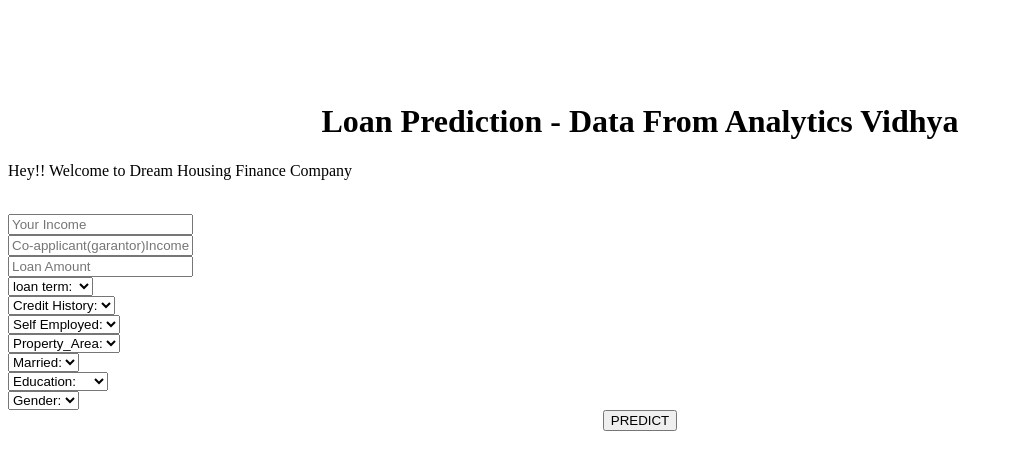
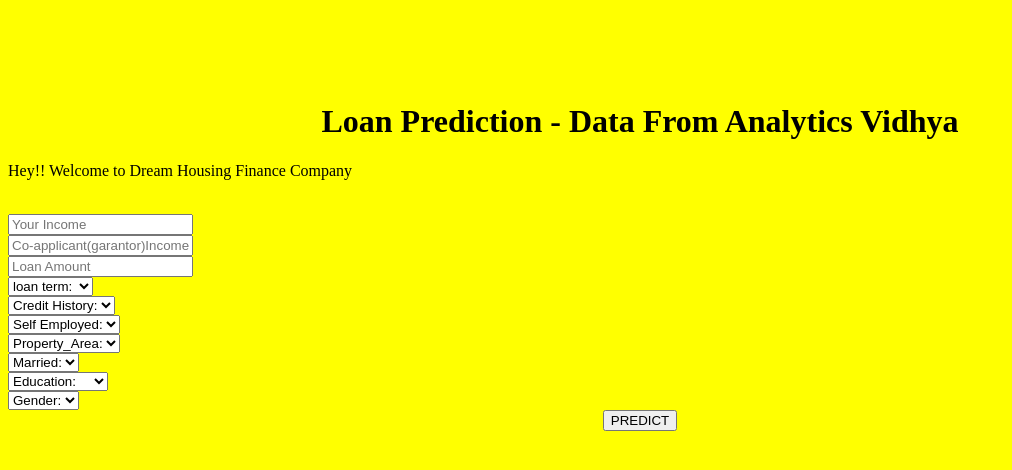
Before and after one commit to Jeevaselvaraju/Loan_Prediction_Analytics_Vidhya_Hackathon, a Python web app: template Machine Learning Code/templates/index.html in a window 1280 px wide. Shown: the top 470 px of the page, without its empty margins (0-1012 px from the left). Run offline with Jinja, Linux system fonts and the light colour scheme; the template is opened without the code that fills it, so the values that code supplies are empty.

Commit message:
Update index.html

```diff
--- a/Machine Learning Code/templates/index.html
+++ b/Machine Learning Code/templates/index.html
@@ -5,7 +5,7 @@
     <title>loan app</title>
   </head>
 
-  <body>
+  <body style="background-color:yellow">
 
 <div class="container main">
   <div class="jumbotron" id="holder">
```
